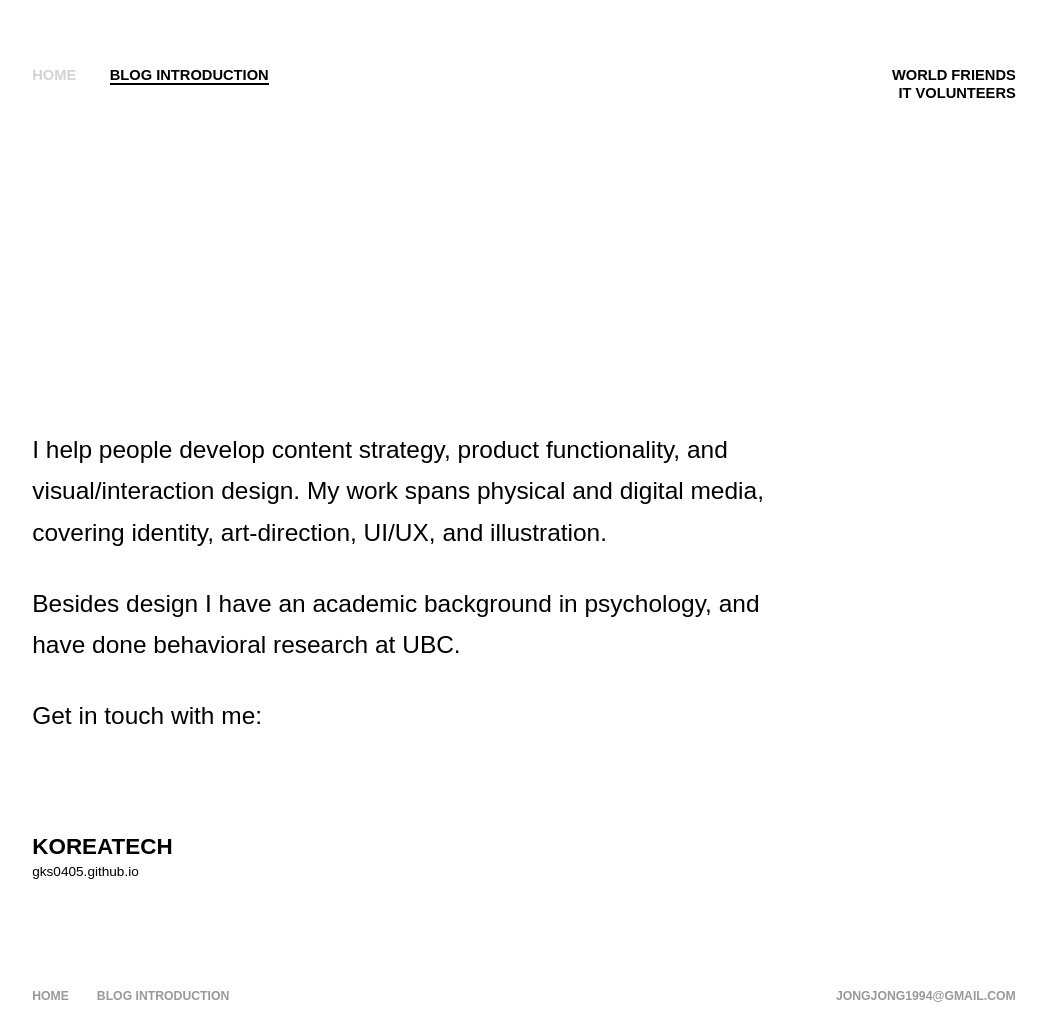
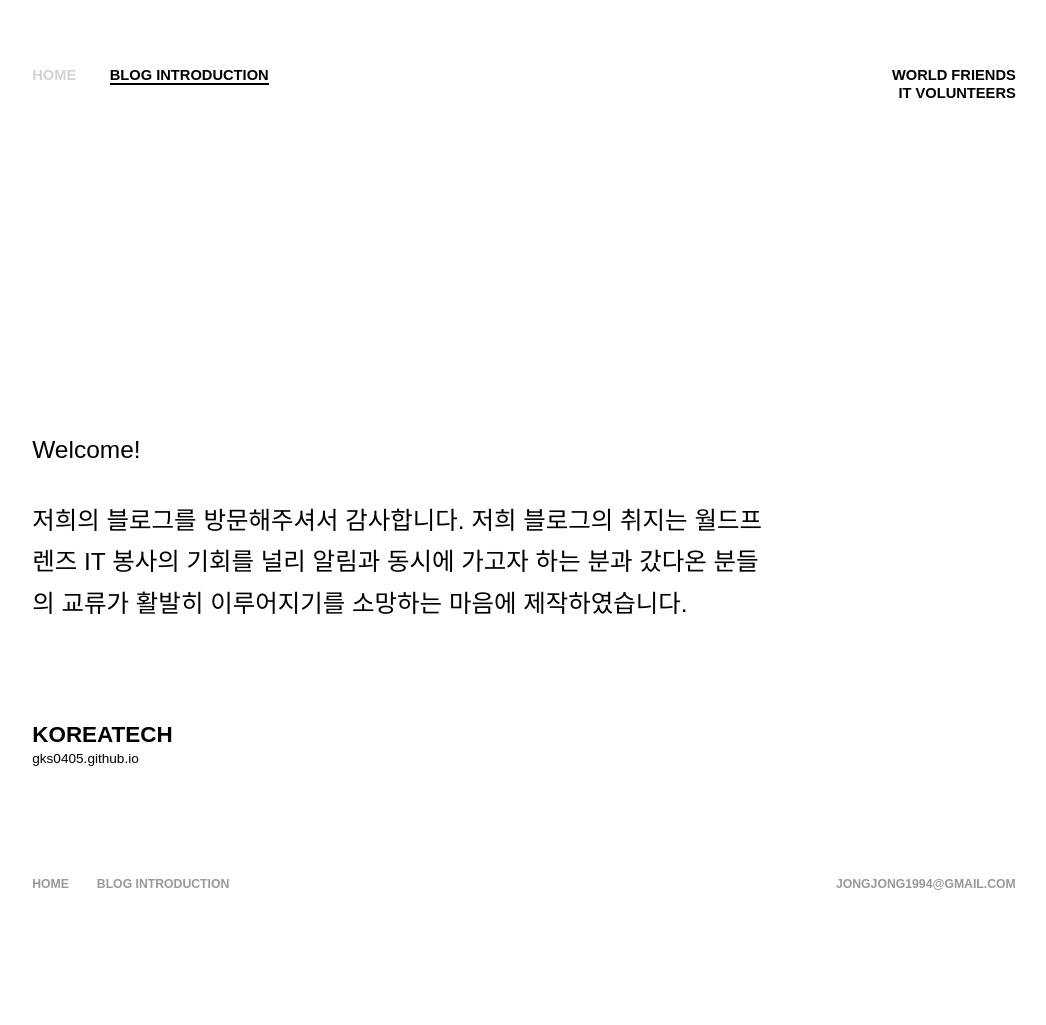
Before and after one commit to gks0405/gks0405.github.com, a Jekyll site: the page built from profile/index.html, in a window 1280 px wide. Shown: the whole page, without its empty margins (116-1162 px from the left). Built offline with Jekyll 4.4.1, drawn with Linux system fonts in a browser that asks for light colours; nearby versions of some CDN libraries; after the commit the page ends 913 px from its top, so only the background shows below that.

Commit message:
Update about_section.html

```diff
--- a/_includes/core_components/about_section.html
+++ b/_includes/core_components/about_section.html
@@ -2,9 +2,17 @@
 	<div class='about_content content_offset'>
 		<div class='copy_content seventy_five'>
 			<!--<p>Independent designer in Vancouver, BC.</p>-->
-			<p>I help people develop content strategy, product functionality, and visual/interaction design. My work spans physical and digital media, covering identity, art-direction, UI/UX, and illustration.</p>
-			<p>Besides design I have an academic background in psychology, and have done behavioral research at UBC.</p>
-			<p>Get in touch with me:</p>
+			<p>Welcome!</p>
+			<p>저희의 블로그를 방문해주셔서 감사합니다.
+
+저희 블로그의 취지는 월드프렌즈 IT 봉사의 기회를
+
+널리 알림과 동시에 가고자 하는 분과 갔다온 분들의
+
+교류가 활발히 이루어지기를 소망하는 마음에
+
+제작하였습니다.</p>
+
 		</div>
 		<div class='meta_info'>
 			<span class='meta_title'><a class='' href="mailto:dima@designstudio.io">KoreaTech</a></span></br>
```
